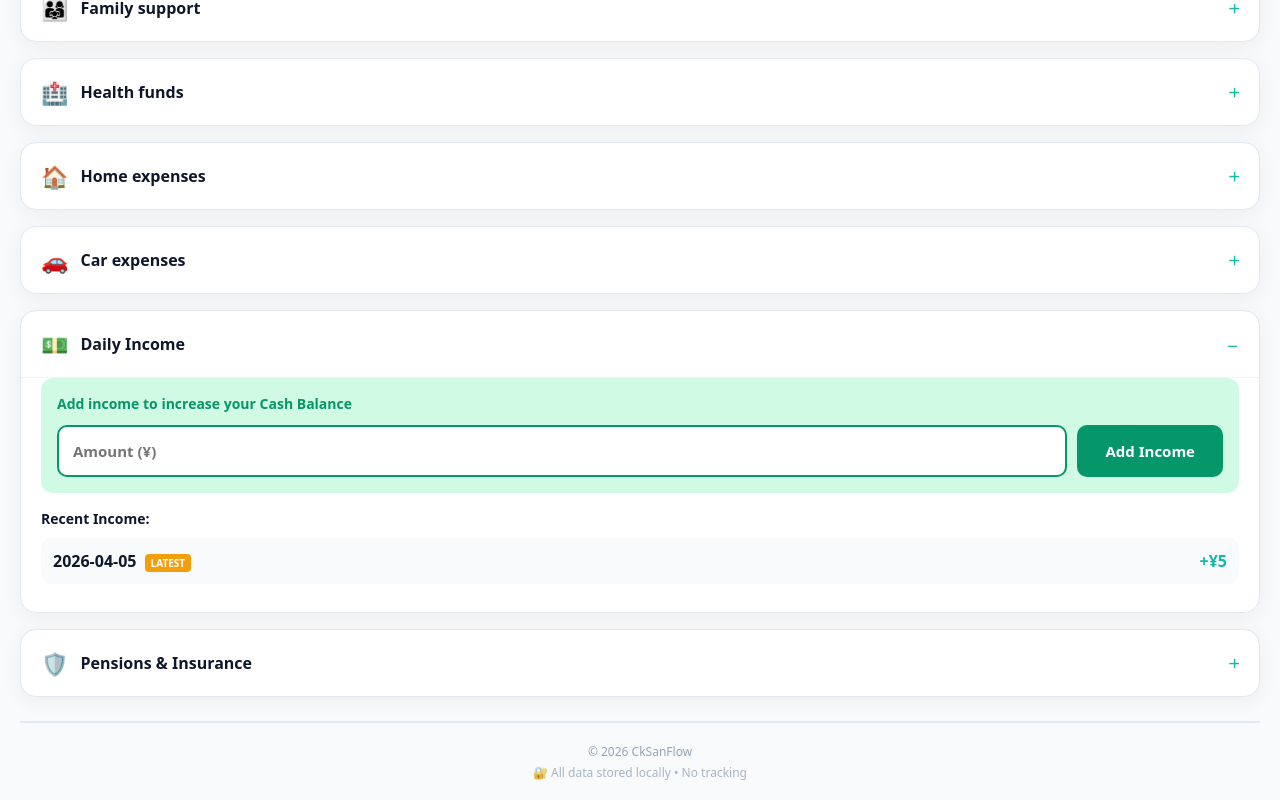
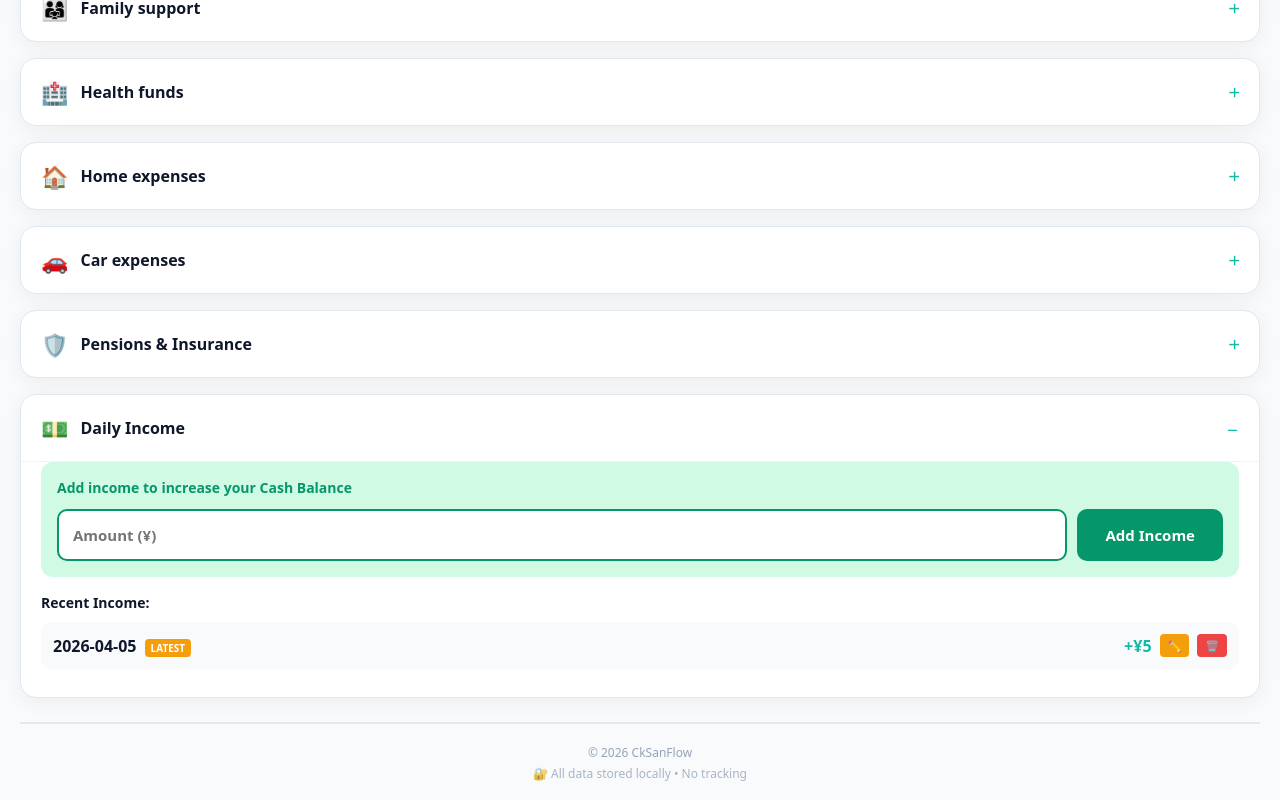
Before and after one commit to iamcksan-tech/cksanflow, a React (Vite) app: page / in a window 1280 px wide. Both pictures are taken after typing "5" into the empty fields and a click on the button "Add Income". Shown: the part 1662-2462 px from the top of the page. Built offline with nearby package versions, Linux system fonts and the light colour scheme.

Commit message:
FINAL: Daily Income moved to last position, Edit/Delete only for latest entry

```diff
--- a/src/App.jsx
+++ b/src/App.jsx
@@ -144,7 +144,7 @@ function App() {
   const [hideNumbers, setHideNumbers] = useState(() => { const s = localStorage.getItem('ckSanFlow_hideNumbers'); return s ? JSON.parse(s) : false; });
   const [monthlyIncomeGoal, setMonthlyIncomeGoal] = useState(() => loadData(`monthlyIncomeGoal_${currentMonth}`, 300000));
 
-  // ✅ Daily Income - SEPARATE STATE (NOT linked to expenses)
+  // Daily Income
   const [dailyIncomes, setDailyIncomes] = useState(() => loadData(`dailyIncomes_${currentMonth}`, []));
   const [todayIncome, setTodayIncome] = useState('');
 
@@ -264,23 +264,49 @@ function App() {
 
   const calculateClosingDate = (paymentDate) => { const date = parseInt(paymentDate); let closing = date - 15; if (closing <= 0) closing += 30; return closing.toString() + 'th'; };
 
-  // ✅✅✅ FIXED: Daily Income ONLY adds to Cash Balance and Monthly Income
+  // ✅ Daily Income - ONLY adds to Cash Balance and Monthly Income
   const handleAddIncome = () => {
     const amount = parseFloat(todayIncome);
     if (!validateAmount(amount)) { alert('Please enter a valid amount'); return; }
-
-    // Add to daily incomes list
     const newIncome = { id: Date.now(), amount, date: new Date().toISOString().split('T')[0] };
     setDailyIncomes([newIncome, ...dailyIncomes]);
-
-    // ✅ ONLY increases Cash Balance (NOT expenses, NOT anything else)
     setCashAvailable(cashAvailable + amount);
-
-    // ✅ ONLY increases Monthly Income (for goal tracking)
     setMonthlyIncome(monthlyIncome + amount);
-
     setTodayIncome('');
     alert(`✅ ${CONFIG.currency}${amount.toLocaleString()} added to Cash Balance!\nMonthly Income: ${CONFIG.currency}${(monthlyIncome + amount).toLocaleString()}`);
+  };
+
+  // ✅ Edit Recent Income (Only first/latest entry)
+  const handleEditIncome = () => {
+    if (dailyIncomes.length === 0) return;
+    const latestIncome = dailyIncomes[0];
+    const newAmount = prompt(`Edit income amount:`, latestIncome.amount.toString());
+    if (newAmount === null) return;
+    const amount = parseFloat(newAmount);
+    if (!validateAmount(amount)) { alert('Invalid amount'); return; }
+
+    // Calculate difference
+    const diff = amount - latestIncome.amount;
+
+    // Update cash and monthly income
+    setCashAvailable(cashAvailable + diff);
+    setMonthlyIncome(monthlyIncome + diff);
+
+    // Update the income entry
+    setDailyIncomes([ { ...latestIncome, amount }, ...dailyIncomes.slice(1) ]);
+    alert('✅ Income updated!');
+  };
+
+  // ✅ Delete Recent Income (Only first/latest entry)
+  const handleDeleteIncome = () => {
+    if (dailyIncomes.length === 0) return;
+    const latestIncome = dailyIncomes[0];
+    if (!confirm(`Delete this income? ${CONFIG.currency}${latestIncome.amount.toLocaleString()} will be removed from Cash Balance.`)) return;
+
+    setCashAvailable(cashAvailable - latestIncome.amount);
+    setMonthlyIncome(monthlyIncome - latestIncome.amount);
+    setDailyIncomes(dailyIncomes.slice(1));
+    alert('🗑️ Income deleted!');
   };
 
   const handleAddCard = () => {
@@ -825,7 +851,21 @@ function App() {
         </div>
       </CollapsibleSection>
 
-      {/* ✅✅✅ DAILY INCOME - MOVED HERE, ONLY LINKS TO CASH BALANCE */}
+      {/* Pensions & Insurance */}
+      <CollapsibleSection title="Pensions & Insurance" icon="🛡️" darkMode={darkMode}>
+        <div style={{ marginTop: '16px', display: 'grid', gap: '10px' }}>
+          {[{ key: 'nationalPension', label: '🏛️ National Pension' }, { key: 'healthInsurance', label: '🏥 Health Insurance' }, { key: 'carInsurance', label: '🚗 Car Insurance' }, { key: 'taxes', label: '📋 Taxes' }].map((item) => (
+            <div key={item.key} style={{ display: 'flex', gap: '10px', alignItems: 'center' }}>
+              <span style={{ width: '140px', color: darkMode ? '#f8fafc' : '#0f172a', fontWeight: '600', fontSize: '13px' }}>{item.label}</span>
+              <input type="number" placeholder="Amount" id={`pension-${item.key}`} style={{ flex: 1, padding: '12px', borderRadius: '10px', border: `2px solid ${darkMode ? '#334155' : '#e2e8f0'}`, background: darkMode ? '#0f172a' : 'white', color: darkMode ? '#f8fafc' : '#0f172a', fontSize: '14px' }} />
+              <button onClick={() => handleAddPensionInsurance(item.key, parseFloat(document.getElementById(`pension-${item.key}`).value))} style={{ padding: '12px 20px', background: '#14b8a6', color: 'white', border: 'none', borderRadius: '10px', cursor: 'pointer', fontWeight: '700' }}>Add</button>
+            </div>
+          ))}
+        </div>
+        <div style={{ marginTop: '14px', padding: '14px', background: darkMode ? '#7c3aed' : '#ddd6fe', borderRadius: '10px' }}><p style={{ margin: 0, fontSize: '14px', color: darkMode ? 'white' : '#6d28d9', fontWeight: '600' }}>Total: <strong style={{ fontSize: '18px', color: darkMode ? 'white' : '#5b21b6' }}>{hideNumbers ? CONFIG.currency + '••••' : `${CONFIG.currency}${pensionsInsurance.total.toLocaleString()}`}</strong></p></div>
+      </CollapsibleSection>
+
+      {/* ✅✅✅ DAILY INCOME - LAST SECTION (Under Pensions) */}
       <CollapsibleSection title="Daily Income" icon="💵" darkMode={darkMode} defaultOpen={true}>
         <div style={{ padding: '16px', background: darkMode ? '#059669' : '#d1fae5', borderRadius: '12px', marginBottom: '16px' }}>
           <p style={{ margin: '0 0 12px 0', fontSize: '14px', fontWeight: '600', color: darkMode ? 'rgba(255,255,255,0.9)' : '#059669' }}>Add income to increase your Cash Balance</p>
@@ -840,31 +880,26 @@ function App() {
         ) : (
           <div>
             <p style={{ fontSize: '14px', fontWeight: '700', marginBottom: '10px', color: darkMode ? '#f8fafc' : '#0f172a' }}>Recent Income:</p>
-            {dailyIncomes.slice(0, 10).map((income, index) => (
+            {dailyIncomes.map((income, index) => (
               <div key={income.id} style={{ padding: '12px', background: darkMode ? '#1e293b' : '#f8fafc', borderRadius: '10px', marginBottom: '8px', display: 'flex', justifyContent: 'space-between', alignItems: 'center' }}>
                 <div>
                   <span style={{ color: darkMode ? '#f8fafc' : '#0f172a', fontWeight: '600' }}>{income.date}</span>
                   {index === 0 && <span style={{ marginLeft: '8px', fontSize: '10px', background: '#f59e0b', color: 'white', padding: '2px 6px', borderRadius: '4px', fontWeight: '700' }}>LATEST</span>}
                 </div>
-                <span style={{ color: '#14b8a6', fontWeight: '700', fontSize: '16px' }}>{hideNumbers ? '+' + CONFIG.currency + '••••' : `+${CONFIG.currency}${income.amount.toLocaleString()}`}</span>
+                <div style={{ display: 'flex', gap: '8px', alignItems: 'center' }}>
+                  <span style={{ color: '#14b8a6', fontWeight: '700', fontSize: '16px' }}>{hideNumbers ? '+' + CONFIG.currency + '••••' : `+${CONFIG.currency}${income.amount.toLocaleString()}`}</span>
+                  {/* ✅ ONLY Show Edit/Delete for LATEST (index 0) */}
+                  {index === 0 && (
+                    <>
+                      <button onClick={handleEditIncome} style={{ padding: '4px 8px', background: '#f59e0b', color: 'white', border: 'none', borderRadius: '4px', cursor: 'pointer', fontSize: '11px' }}>✏️</button>
+                      <button onClick={handleDeleteIncome} style={{ padding: '4px 8px', background: '#ef4444', color: 'white', border: 'none', borderRadius: '4px', cursor: 'pointer', fontSize: '11px' }}>🗑️</button>
+                    </>
+                  )}
+                </div>
               </div>
             ))}
           </div>
         )}
-      </CollapsibleSection>
-
-      {/* Pensions & Insurance */}
-      <CollapsibleSection title="Pensions & Insurance" icon="🛡️" darkMode={darkMode}>
-        <div style={{ marginTop: '16px', display: 'grid', gap: '10px' }}>
-          {[{ key: 'nationalPension', label: '🏛️ National Pension' }, { key: 'healthInsurance', label: '🏥 Health Insurance' }, { key: 'carInsurance', label: '🚗 Car Insurance' }, { key: 'taxes', label: '📋 Taxes' }].map((item) => (
-            <div key={item.key} style={{ display: 'flex', gap: '10px', alignItems: 'center' }}>
-              <span style={{ width: '140px', color: darkMode ? '#f8fafc' : '#0f172a', fontWeight: '600', fontSize: '13px' }}>{item.label}</span>
-              <input type="number" placeholder="Amount" id={`pension-${item.key}`} style={{ flex: 1, padding: '12px', borderRadius: '10px', border: `2px solid ${darkMode ? '#334155' : '#e2e8f0'}`, background: darkMode ? '#0f172a' : 'white', color: darkMode ? '#f8fafc' : '#0f172a', fontSize: '14px' }} />
-              <button onClick={() => handleAddPensionInsurance(item.key, parseFloat(document.getElementById(`pension-${item.key}`).value))} style={{ padding: '12px 20px', background: '#14b8a6', color: 'white', border: 'none', borderRadius: '10px', cursor: 'pointer', fontWeight: '700' }}>Add</button>
-            </div>
-          ))}
-        </div>
-        <div style={{ marginTop: '14px', padding: '14px', background: darkMode ? '#7c3aed' : '#ddd6fe', borderRadius: '10px' }}><p style={{ margin: 0, fontSize: '14px', color: darkMode ? 'white' : '#6d28d9', fontWeight: '600' }}>Total: <strong style={{ fontSize: '18px', color: darkMode ? 'white' : '#5b21b6' }}>{hideNumbers ? CONFIG.currency + '••••' : `${CONFIG.currency}${pensionsInsurance.total.toLocaleString()}`}</strong></p></div>
       </CollapsibleSection>
 
       {/* Footer */}
```
